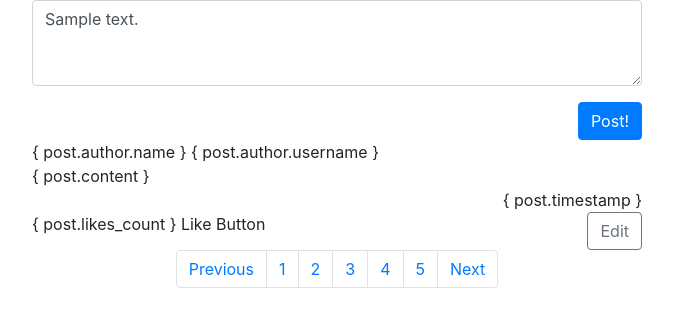
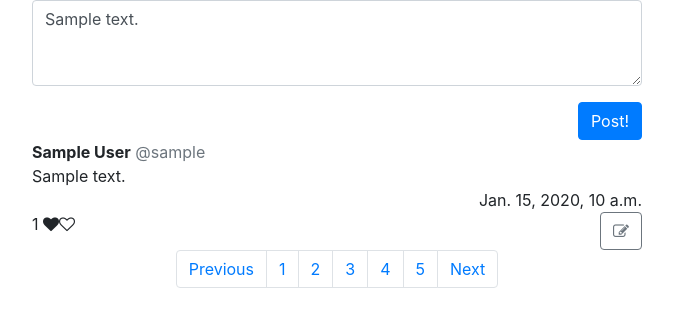
Before and after one commit to elizalde-andres/project4, a Django app: template network/templates/network/index.html in a window 1280 px wide. Shown: the part 56-383 px from the top of the page, without its empty margins (303-976 px from the left). Run offline with Django 3.2, Linux system fonts and the light colour scheme; a user stored in the database is signed in; tables that the repository leaves empty hold one stand-in row (values such as "Sample post"); the template is opened without the code that fills it: values that come from a table or form of the project are taken from there, most other values are stand-ins (such as "Sample title", 1, 10 or a date in 2020); some libraries are stand-ins or nearby versions.

Commit message:
added all posts functionality

```diff
--- /dev/null
+++ b/network/static/network/network.js
@@ -0,0 +1,10 @@
+document.addEventListener('DOMContentLoaded', function () {
+    // Load all posts by default
+    load_posts("all")
+})
+
+function load_posts(set) {
+    fetch(`/posts/${set}`) // or whatever url you assign to that view
+    .then(response => response.text())
+    .then(data => document.querySelector("#posts-view").innerHTML=data);
+}
--- a/network/templates/network/index.html
+++ b/network/templates/network/index.html
@@ -35,11 +35,10 @@
     {% endif %}
 
     <div id="posts-view">
-        {% include "network/posts.html" with posts=posts %}
     </div>
 {% endblock %}
 
 {% block script %}
     {{ request.user.id|json_script:"user_id" }}
-    <script src="{% static 'network/addpost.js' %}"></script>
+    <script src="{% static 'network/network.js' %}"></script>
 {% endblock %}
--- a/network/templates/network/layout.html
+++ b/network/templates/network/layout.html
@@ -5,7 +5,10 @@
     <head>
         <title>{% block title %}Social Network{% endblock %}</title>
         <link rel="stylesheet" href="https://stackpath.bootstrapcdn.com/bootstrap/4.4.1/css/bootstrap.min.css" integrity="sha384-Vkoo8x4CGsO3+Hhxv8T/Q5PaXtkKtu6ug5TOeNV6gBiFeWPGFN9MuhOf23Q9Ifjh" crossorigin="anonymous">
+        <link rel="stylesheet" href="https://cdnjs.cloudflare.com/ajax/libs/font-awesome/4.7.0/css/font-awesome.min.css">
         <link href="{% static 'network/styles.css' %}" rel="stylesheet">
+        {% block script %}
+        {% endblock %}
     </head>
     <body>
 
--- a/network/templates/network/posts.html
+++ b/network/templates/network/posts.html
@@ -7,26 +7,26 @@
             <div class="col-md-6">
                 <div class="row">
                     <div class="col-md-12" id="user-info">
-                        { post.author.name } { post.author.username }
+                        <strong>{{ post.author_name }}</strong> <span class="text-muted">{{ post.author_username }}</span>
                     </div>
                 </div>
                 <div class="row">
                     <div class="col-md-12" id="post-content">
-                        { post.content }
+                        {{ post.content }}
                     </div>
                 </div>
                 <div class="row">
                     <div class="col-md-12 text-right" id="timestamp">
-                        { post.timestamp }
+                        {{ post.timestamp }}
                     </div>
                 </div>
                 <div class="row">
                     <div class="col-md-6" id="likes">
-                        { post.likes_count } Like Button <i class="far fa-heart"></i><i class="fas fa-heart"></i>
+                        {{ post.likes_count }} <i class="fa fa-heart"></i><i class="fa fa-heart-o"></i>
                     </div>
                     <div class="col-md-6 text-right">
                         <button type="button" class="btn btn-outline-secondary btn-md" id="edit-post">
-                            Edit<i class="fa-solid fa-pen-to-square"></i>
+                            <i class="fa fa-edit"></i>
                         </button>
                     </div>
                 </div>
--- a/network/templates/network/register.html
+++ b/network/templates/network/register.html
@@ -14,7 +14,7 @@
             <input class="form-control" autofocus type="text" name="username" placeholder="Username">
         </div>
         <div class="form-group">
-            <input class="form-control" autofocus type="text" name="name" placeholder="Name">
+            <input class="form-control" type="text" name="name" placeholder="Name">
         </div>
         <div class="form-group">
             <input class="form-control" type="email" name="email" placeholder="Email Address">
--- a/network/views.py
+++ b/network/views.py
@@ -77,6 +77,11 @@ def posts(request, set):
 
     # Return posts in reverse chronologial order
     posts = posts.order_by("-timestamp").all()
+    posts = [post.serialize() for post in posts]
+
+    return render(request, "network/posts.html", {
+        "posts": posts
+    })
     return JsonResponse([post.serialize() for post in posts], safe=False)
 
 def user_posts(request, user_id):
```
Also changed, not shown: network/static/network/addpost.js (deleted).
